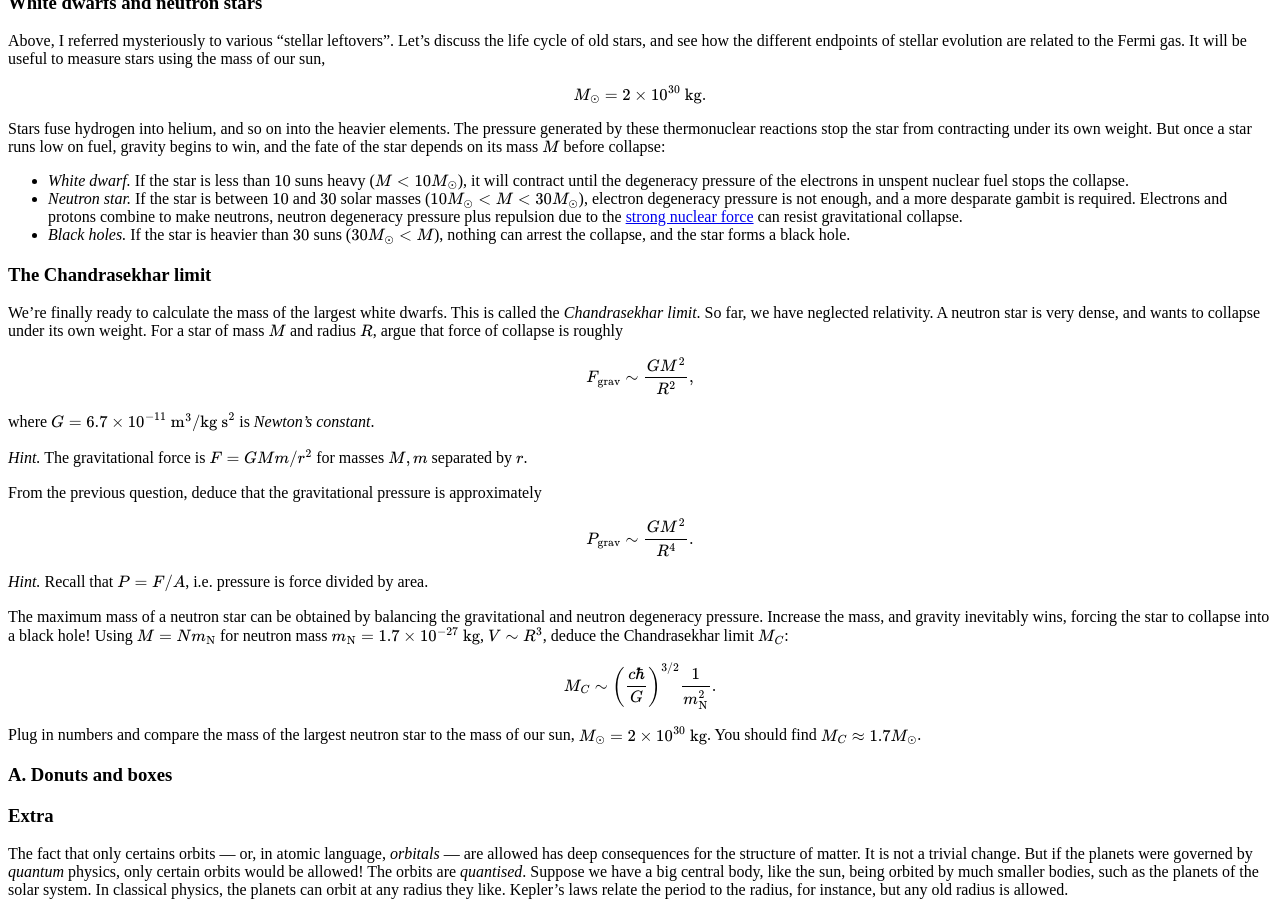
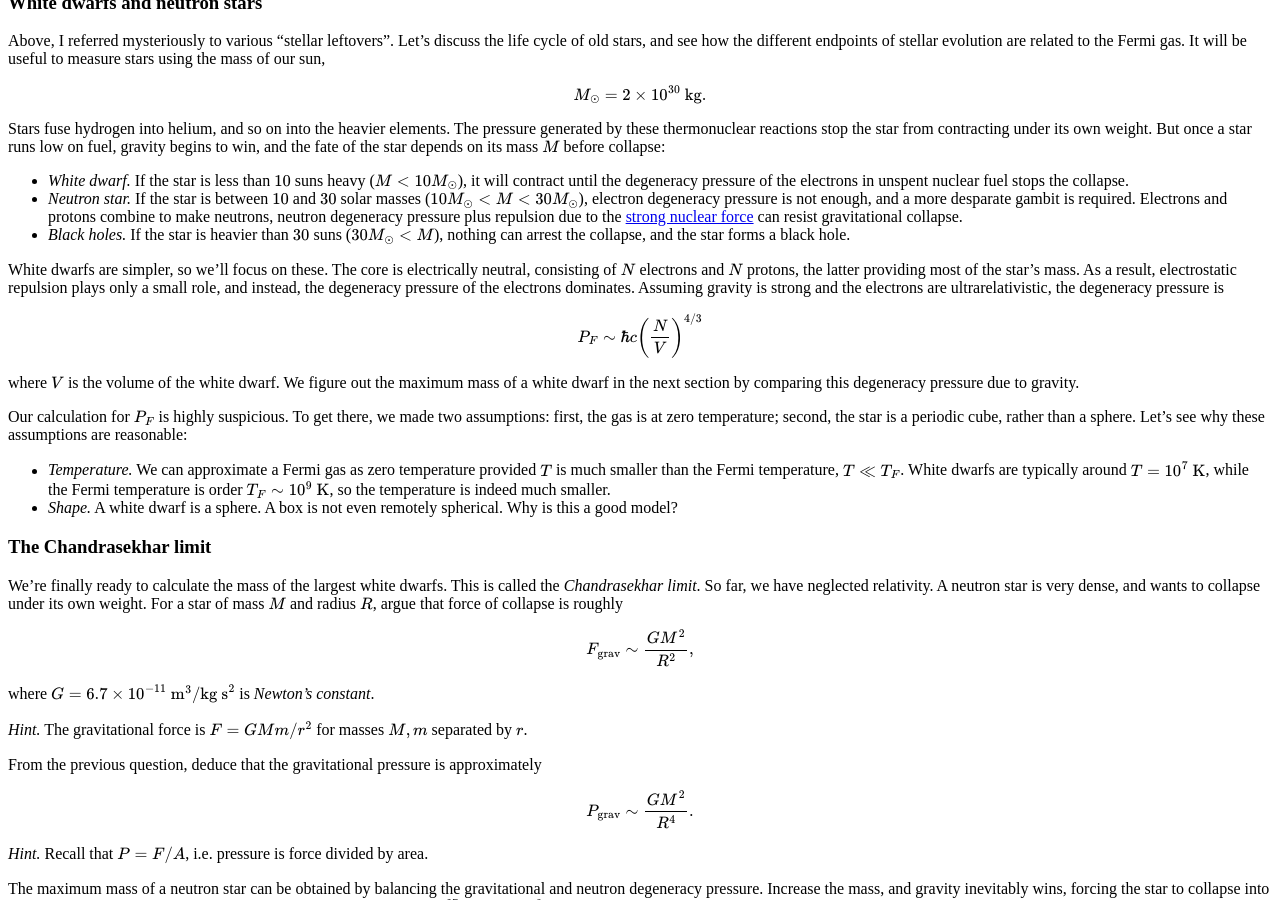
Before and after one commit to hapax/hapax.github.io, a Jekyll site: the page built from assets/chandra.md, in a window 1280 px wide and 900 px high, scrolled down 6244 px. Built offline with Jekyll 4.4.1, drawn with Linux system fonts in a browser that asks for light colours; our own code applies the rules of GitHub Pages for plain Markdown files; formulas are drawn with MathJax 3; a script that is not in the unit is left out.

Commit message:
Update chandra.md

```diff
--- a/assets/chandra.md
+++ b/assets/chandra.md
@@ -601,7 +601,37 @@ of the star depends on its mass $M$ before collapse:
   repulsion due to the [strong nuclear force](https://en.wikipedia.org/wiki/Strong_interaction)
   can resist gravitational collapse.
 - *Black holes.* If the star is heavier than $30$ suns ($30 M_\odot < M$), nothing can arrest the collapse, and the star forms a
-  black hole.
+black hole.
+
+White dwarfs are simpler, so we'll focus on these.
+The core is electrically neutral, consisting of $N$ electrons and $N$
+protons, the latter providing most of the star's mass.
+As a result, electrostatic repulsion plays only a small role, and
+instead, the degeneracy pressure of the electrons dominates.
+Assuming gravity is strong and the electrons are ultrarelativistic,
+the degeneracy pressure is
+
+$$
+P_F \sim \hbar c\left(\frac{ N}{V}\right)^{4/3}
+$$
+
+where $V$ is the volume of the white dwarf.
+We figure out the maximum mass of a white dwarf in the next section by
+comparing this degeneracy pressure due to gravity.
+
+Our calculation for $P_F$ is highly suspicious.
+To get there, we made two assumptions: first, the gas is at zero
+temperature; second, the star is a periodic cube, rather than a
+sphere.
+Let's see why these assumptions are reasonable:
+- *Temperature.* We can approximate a Fermi gas as zero temperature
+  provided $T$ is much smaller than the Fermi temperature, $T \ll
+  T_F$.
+  White dwarfs are typically around $T = 10^7 \text{ K}$, while the
+  Fermi temperature is order $T_F \sim 10^9 \text{ K}$, so the
+  temperature is indeed much smaller.
+- *Shape.* A white dwarf is a sphere. A box is not even remotely
+  spherical. Why is this a good model?
 
 ### The Chandrasekhar limit<a id="sec-3-3" name="sec-3-3"></a>
 
```
